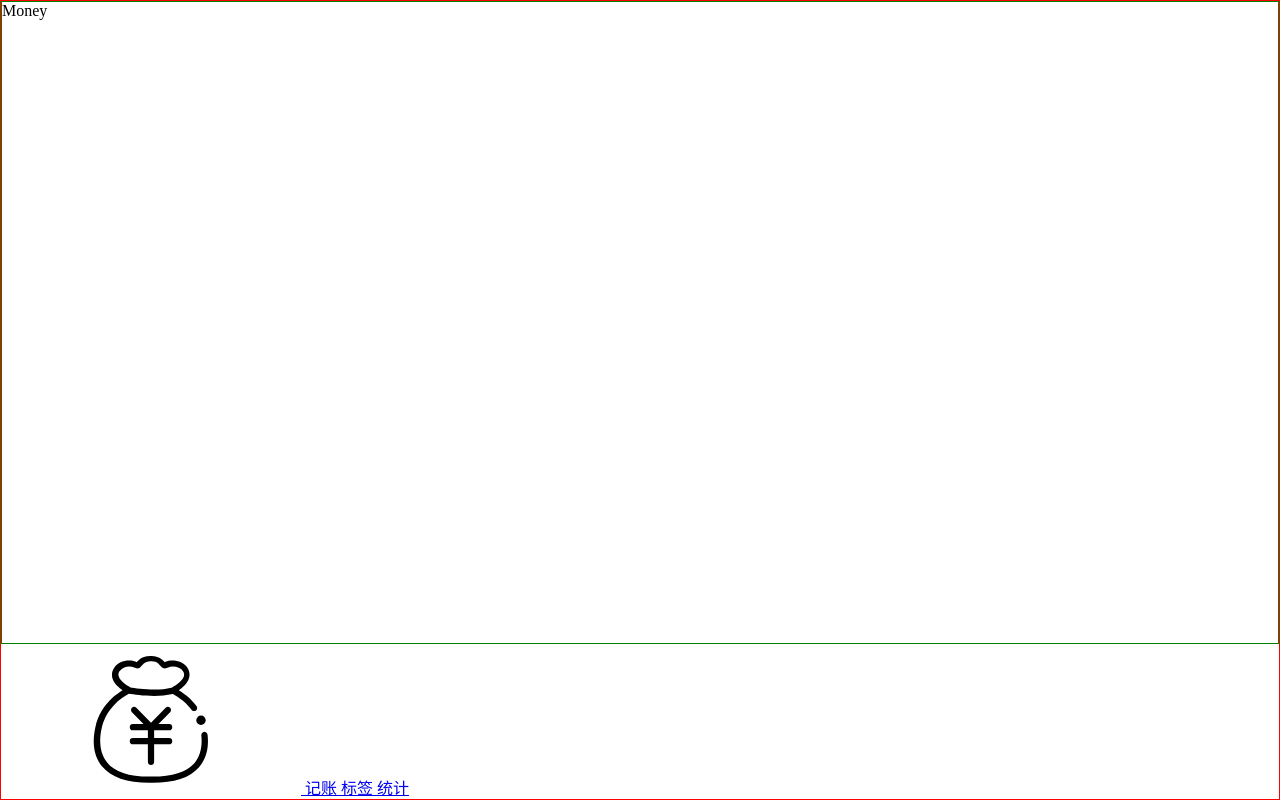
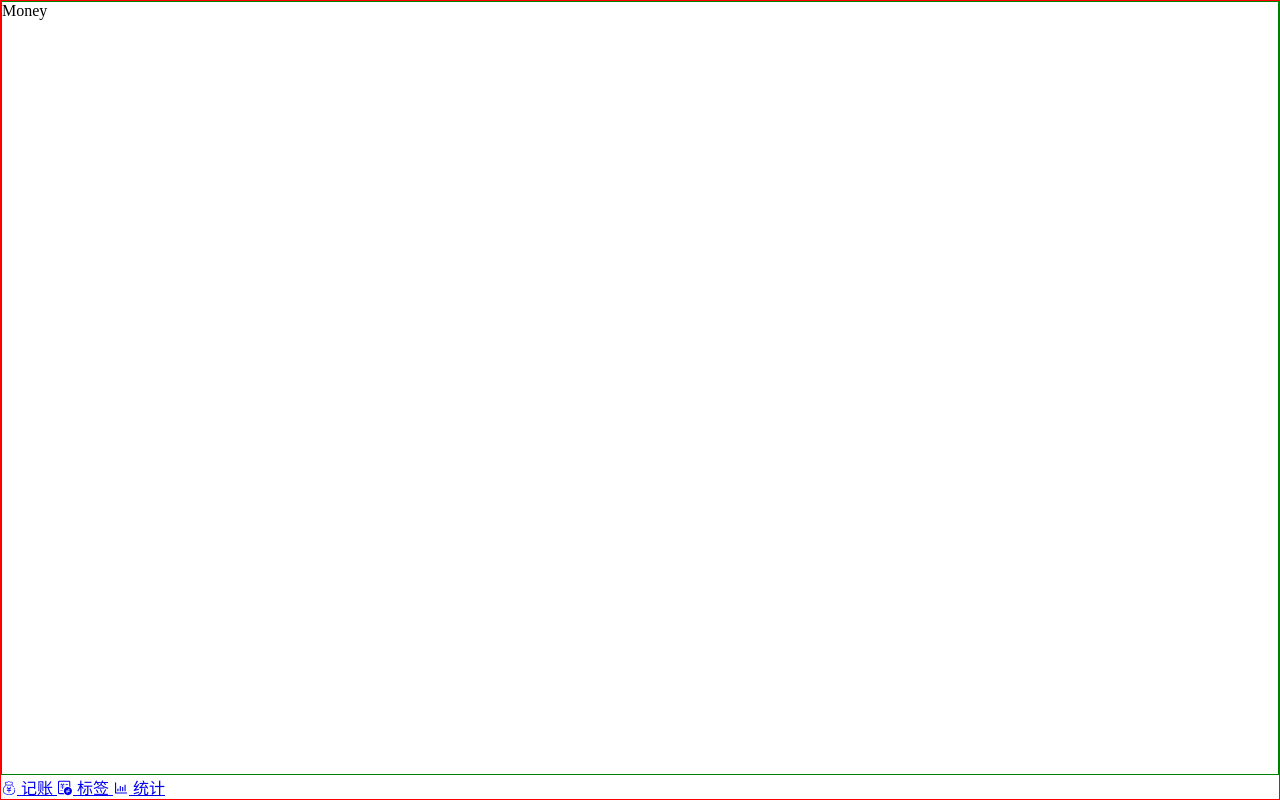
Before and after one commit to jaycemxy/money-bag, a Vue app: page /#/money in a window 1280 px wide. Built offline with nearby package versions, Linux system fonts and the light colour scheme.

Commit message:
封装Icon组件

```diff
--- /dev/null
+++ b/src/components/Icon.vue
@@ -0,0 +1,30 @@
+<template>
+  <svg class="icon">
+    <use :xlink:href="'#'+name"/>
+  </svg>
+</template>
+
+<script lang="ts">
+// 导入icons目录下的所有svg文件
+let importAll = (requireContext: __WebpackModuleApi.RequireContext) => requireContext.keys().forEach(requireContext);
+try {
+  importAll(require.context('../assets/icons', true, /\.svg$/));
+} catch (error) {
+  console.log(error);
+}
+
+export default {
+  name: 'Icon',
+  props: ['name']
+};
+</script>
+
+<style lang="scss" scoped>
+.icon {
+  width: 1em;
+  height: 1em;
+  vertical-align: -0.15em;
+  fill: currentColor;
+  overflow: hidden;
+}
+</style>
--- a/src/components/Nav.vue
+++ b/src/components/Nav.vue
@@ -1,15 +1,15 @@
 <template>
   <div>
     <router-link to="/money">
-      <svg>
-        <use xlink:href="#money"/>
-      </svg>
+      <Icon name="money"/>
       记账
     </router-link>
     <router-link to="/labels">
+      <Icon name="bill"/>
       标签
     </router-link>
     <router-link to="/statistics">
+      <Icon name="chart"/>
       统计
     </router-link>
   </div>
--- a/src/main.ts
+++ b/src/main.ts
@@ -5,10 +5,12 @@ import router from "./router";
 import store from "./store";
 import Nav from "@/components/Nav.vue";
 import Layout from "@/components/Layout.vue";
+import Icon from "@/components/Icon.vue";
 
 Vue.config.productionTip = false;
 Vue.component("Nav", Nav);
 Vue.component("Layout", Layout);
+Vue.component("Icon", Icon);
 
 new Vue({
   router,
```
